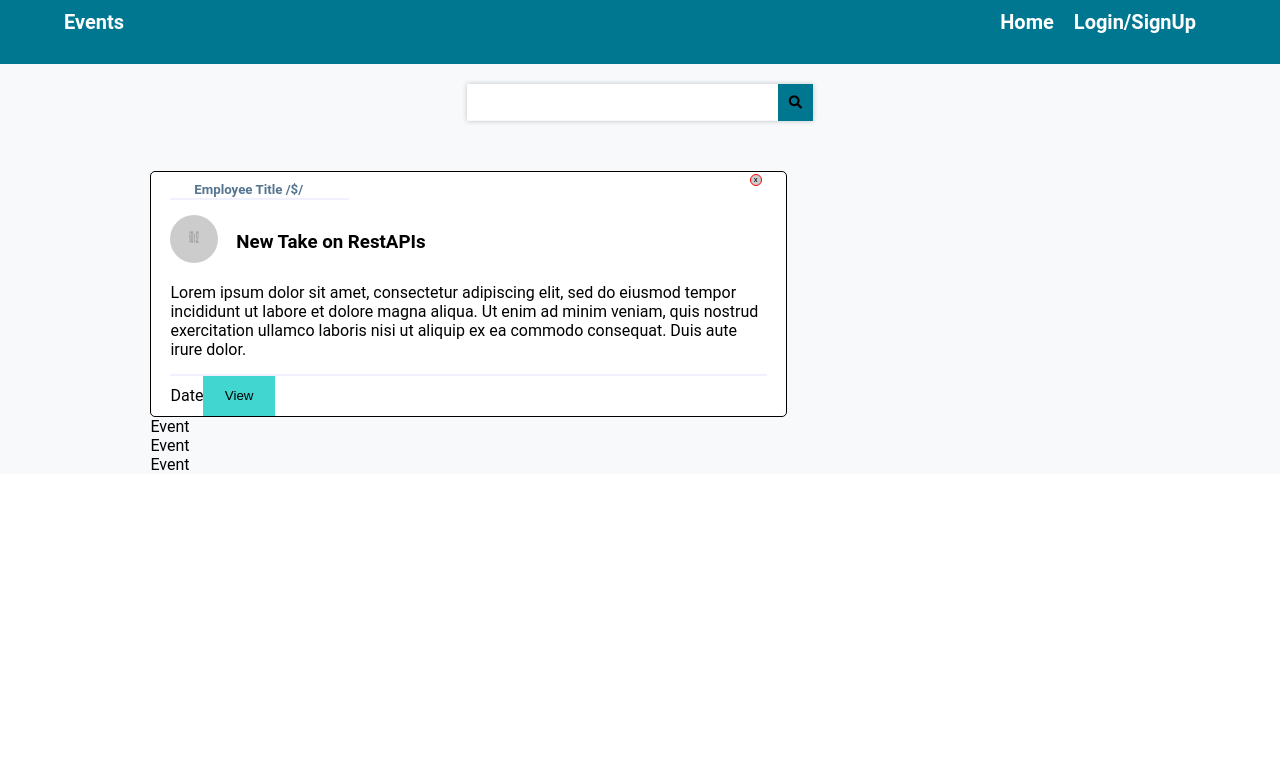
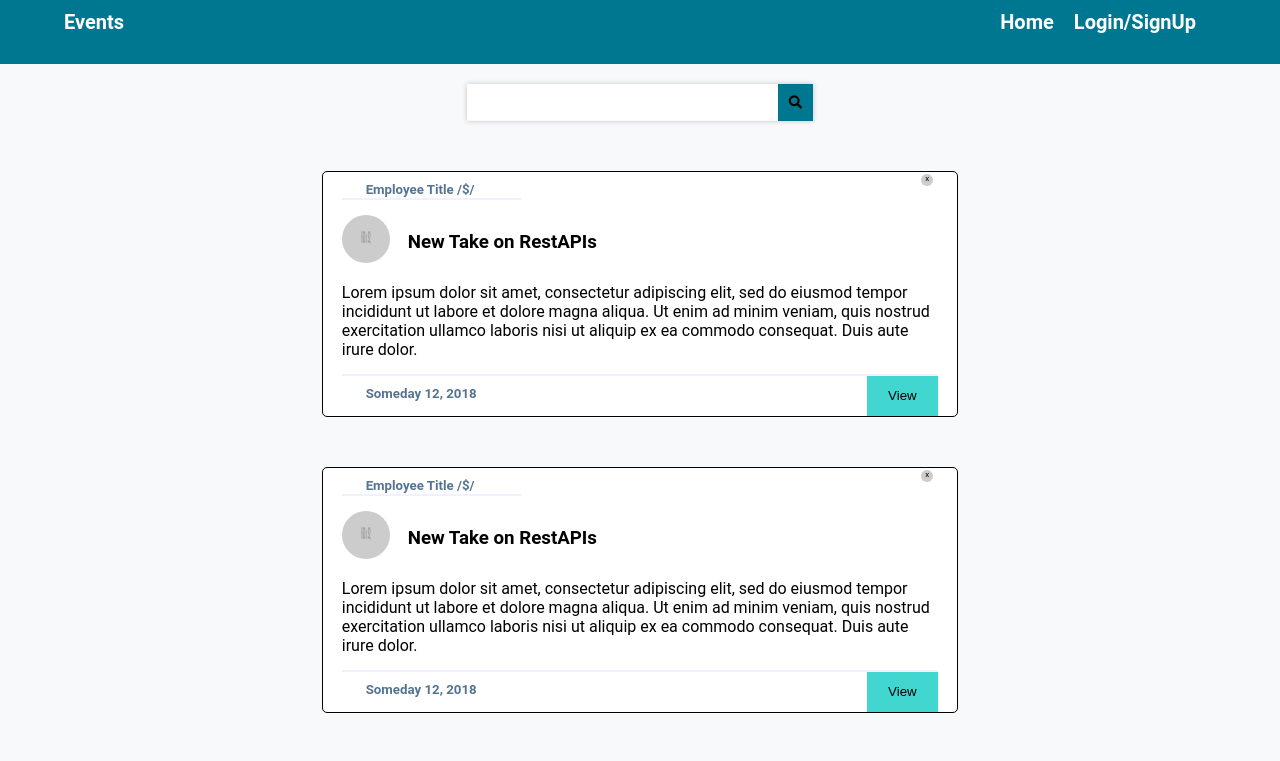
Before and after one commit to hades102zues/Peek, a React (Create React App) app: page / in a window 1280 px wide. Shown: the top 761 px of the page. Built offline with nearby package versions, Linux system fonts and the light colour scheme.

Commit message:
centered the events

```diff
--- a/src/UI/Button/Button.js
+++ b/src/UI/Button/Button.js
@@ -3,12 +3,8 @@ import styles from './Button.module.css';
 
 const button = (props)=>{
 
-    let finalStyle= [];
-    finalStyle.push(styles.Button);
-    finalStyle.push(props.floatType);
-
 	return (
-		<button className={finalStyle.join(' ')}>View</button>
+		<button className={styles.Button}>{props.name}</button>
 	);
 };
 
--- a/src/UI/Closer/Closer.module.css
+++ b/src/UI/Closer/Closer.module.css
@@ -11,8 +11,6 @@
 	margin-right: 5px;
 	background-color: #ccc;
 
-	border:1px solid red;
-
 	font-size: 8px;
 	text-align: center;
 	vertical-align: center;
--- a/src/components/HomePage/EventViewer/Event/Event.js
+++ b/src/components/HomePage/EventViewer/Event/Event.js
@@ -30,8 +30,8 @@ const event = () => {
 		  	</p>
 		   <div className={styles.BotLine}></div>
 
- 		   <span>Date</span>
- 		   		<Button floatType="" />
+ 		   <h5>Someday 12, 2018</h5>
+ 		   	<Button name="View"/>
 
        </div>
 
--- a/src/components/HomePage/EventViewer/Event/Event.module.css
+++ b/src/components/HomePage/EventViewer/Event/Event.module.css
@@ -3,6 +3,7 @@
 	background-color: white;
 	border:1px solid black;
 	width: 65%;
+	margin:0 auto 50px auto;
 
 }
 .EventContainer{
@@ -47,3 +48,7 @@
 	width:100%;
 	margin-top:15px;
 }
+
+.EventContainer button {
+  float:right;
+}
--- a/src/components/HomePage/EventViewer/EventViewer.js
+++ b/src/components/HomePage/EventViewer/EventViewer.js
@@ -8,9 +8,11 @@ const eventViewer = () =>{
       <div className={styles.EventViewer}>
 
          <Event />
-         <p>Event</p>
-         <p>Event</p>
-         <p>Event</p>
+         <Event />
+         <Event />
+         <Event />
+         <Event />
+         <Event />
       </div>
 	);
 };
--- a/src/components/HomePage/EventViewer/EventViewer.module.css
+++ b/src/components/HomePage/EventViewer/EventViewer.module.css
@@ -3,6 +3,4 @@
 	width:85%;
 	margin:0 auto;
 	margin-top:50px;
-	/*border:1px solid red;*/
-
 }
```
